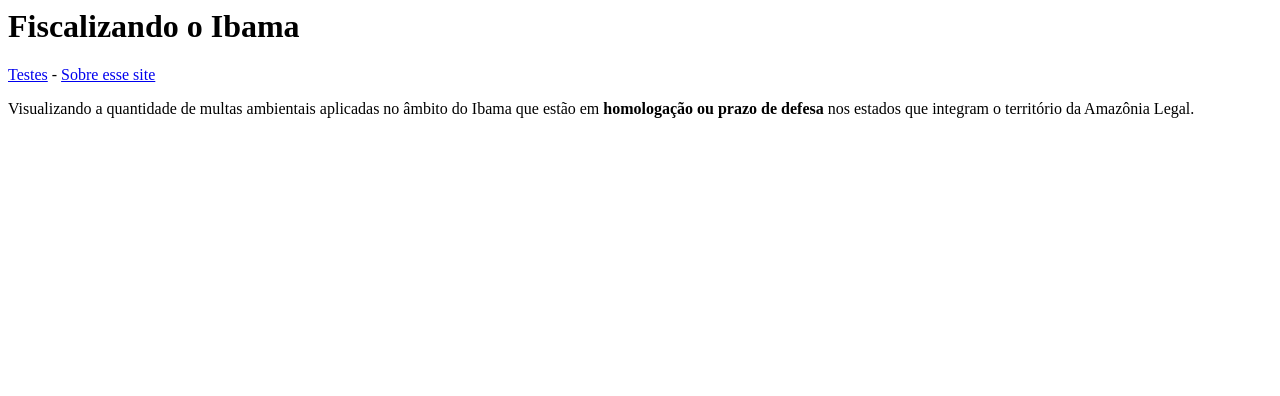
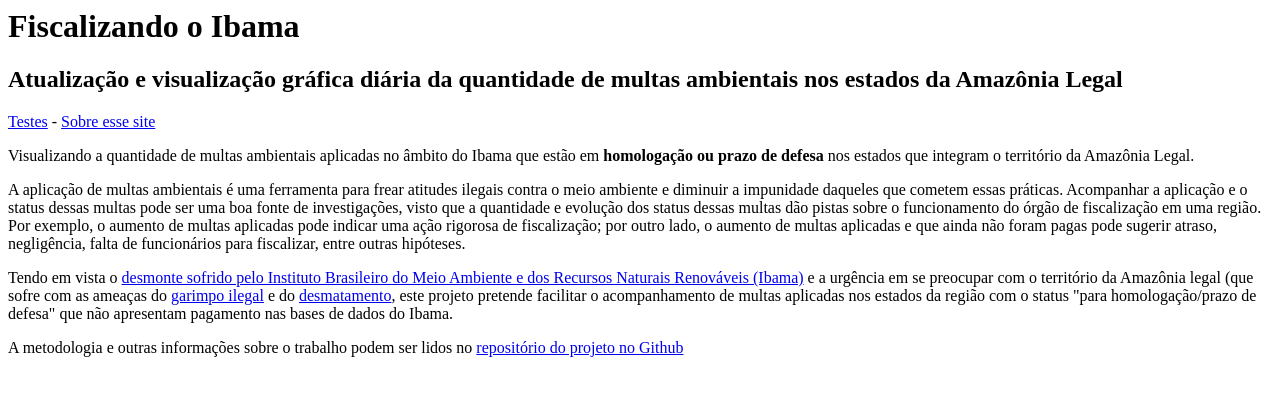
Before and after one commit to biamuniz/fiscalizando-o-ibama, a Flask app: page / in a window 1280 px wide. Shown: the top 396 px of the page. Run offline with Flask 2, Linux system fonts and the light colour scheme.

Commit message:
Update home.html

```diff
--- a/templates/home.html
+++ b/templates/home.html
@@ -1,5 +1,15 @@
 <h1>Fiscalizando o Ibama</h1>
+<h2>Atualização e visualização gráfica diária da quantidade de multas ambientais nos estados da Amazônia Legal</h2>
+
 <a href="/teste">Testes</a> - <a href="/sobre">Sobre esse site</a>
 <p>
 Visualizando a quantidade de multas ambientais aplicadas no âmbito do Ibama que estão em <b>homologação ou prazo de defesa</b> nos estados que integram o território da Amazônia Legal.
 </p>
+<p>
+A aplicação de multas ambientais é uma ferramenta para frear atitudes ilegais contra o meio ambiente e diminuir a impunidade daqueles que cometem essas práticas. Acompanhar a aplicação e o status dessas multas pode ser uma boa fonte de investigações, visto que a quantidade e evolução dos status dessas multas dão pistas sobre o funcionamento do órgão de fiscalização em uma região. Por exemplo, o aumento de multas aplicadas pode indicar uma ação rigorosa de fiscalização; por outro lado, o aumento de multas aplicadas e que ainda não foram pagas pode sugerir atraso, negligência, falta de funcionários para fiscalizar, entre outras hipóteses.
+</p>
+<p>
+Tendo em vista o <a href="https://extra.globo.com/noticias/um-so-planeta/desmonte-ambiental-ibama-so-tem-26-do-contingente-necessario-para-fiscalizacao-de-biomas-25109010.html">desmonte sofrido pelo Instituto Brasileiro do Meio Ambiente e dos Recursos Naturais Renováveis (Ibama)</a> e a urgência em se preocupar com o território da Amazônia legal (que sofre com as ameaças do <a href="https://noticias.uol.com.br/ultimas-noticias/agencia-estado/2021/12/20/pf-encontra-alto-indice-de-mercurio-no-rio-madeira.htm">garimpo ilegal</a> e do <a href="https://www.bbc.com/portuguese/brasil-59341478">desmatamento</a>, este projeto pretende facilitar o acompanhamento de multas aplicadas nos estados da região com o status "para homologação/prazo de defesa" que não apresentam pagamento nas bases de dados do Ibama.
+</p>
+
+<p>A metodologia e outras informações sobre o trabalho podem ser lidos no <a href="https://github.com/biamuniz/fiscalizando-o-ibama">repositório do projeto no Github</a></p>
```
